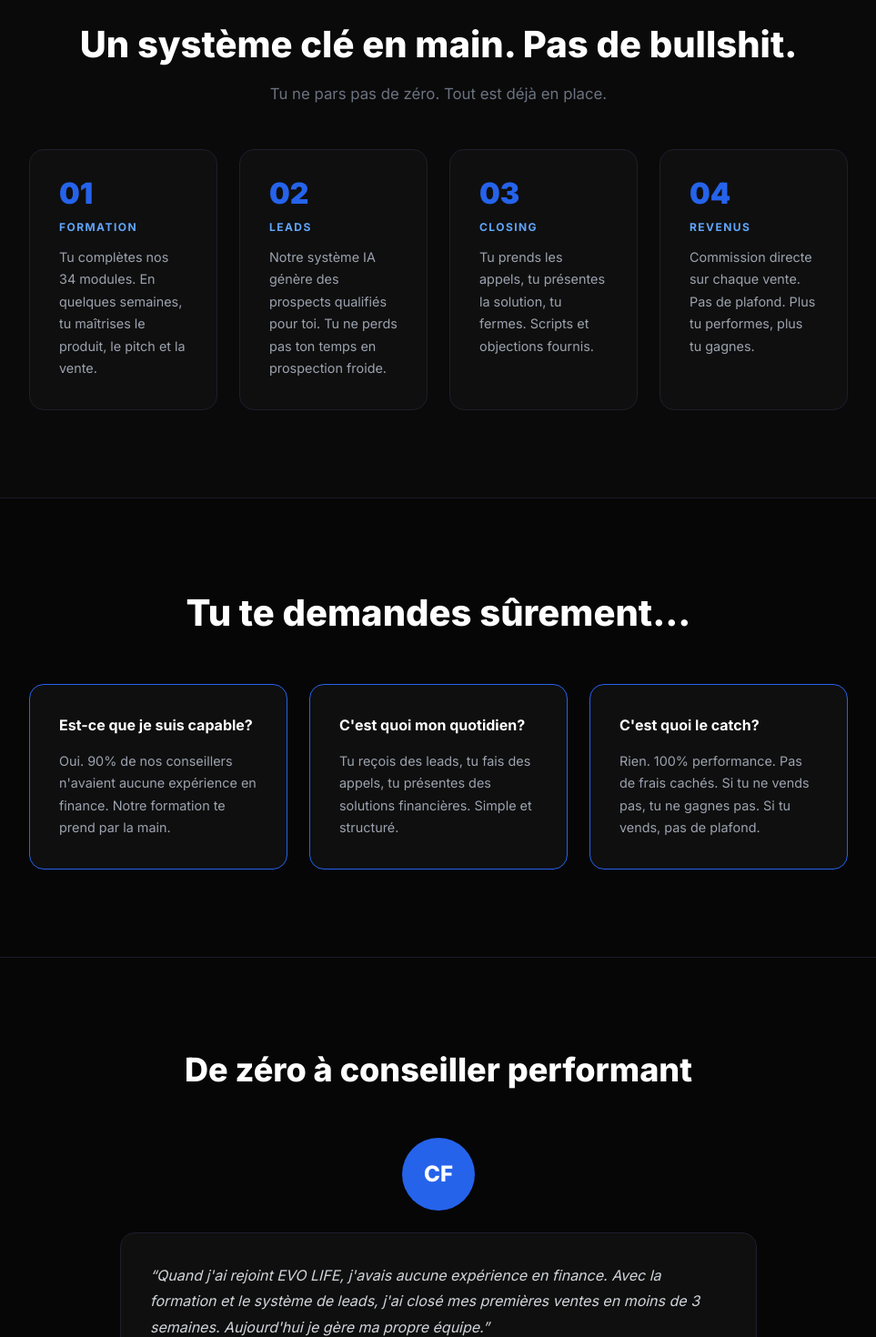
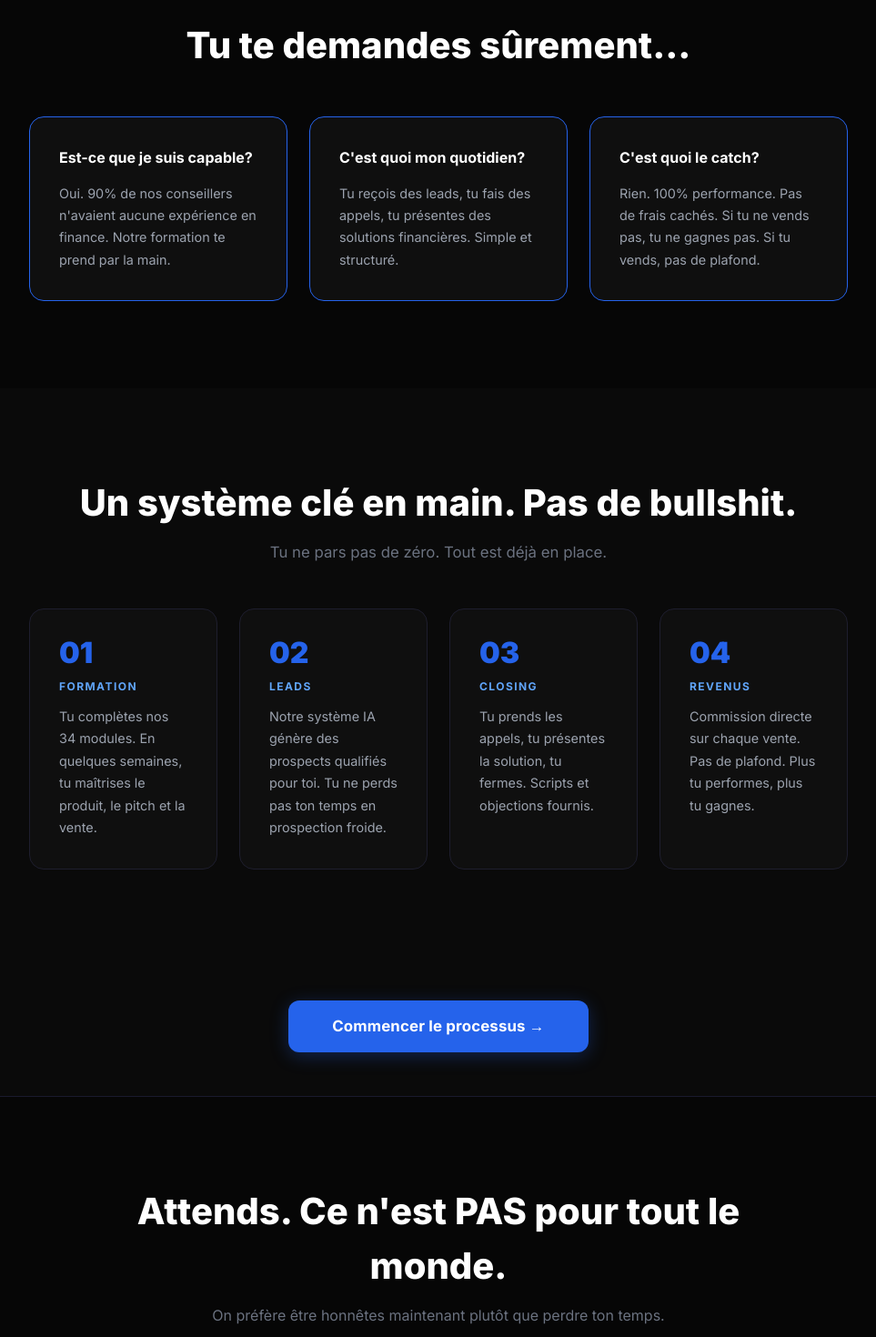
Before and after one commit to marcky5946/Evo-carri-re-, a Next.js app: page / in a window 1280 px wide. Shown: the part 1160-2630 px from the top of the page at 91% size, without its empty margins (158-1121 px from the left). Built offline with nearby package versions, Linux system fonts and the light colour scheme.

Commit message:
fix: CTA names varied + optimal section order for conversion

```diff
--- a/app/page.tsx
+++ b/app/page.tsx
@@ -44,24 +44,6 @@ const fieldWrap: React.CSSProperties = {
   flexDirection: 'column',
   gap: '0',
 }
-
-const advantages = [
-  {
-    icon: '🎓',
-    title: 'Formation complète',
-    text: '34 modules structurés, accessibles en ligne avec coaching live. De zéro à conseiller certifié en 4 à 8 semaines.',
-  },
-  {
-    icon: '🤖',
-    title: 'Leads fournis par IA',
-    text: "Nos systèmes IA qualifient tes prospects et préparent tes rencontres. Tu te concentres sur les clients, l'IA fait le reste.",
-  },
-  {
-    icon: '📊',
-    title: 'Outils de pointe',
-    text: 'CRM dédié, scripts de vente testés, bibliothèque de ressources. Tout est prêt — tu appliques et tu fermes.',
-  },
-]
 
 const comparisonRows = [
   { aspect: 'Formation', evo: '34 modules structurés', autre: 'Manuel PDF ou rien' },
@@ -150,7 +132,7 @@ export default function Home() {
             letterSpacing: '0.02em',
           }}
         >
-          Voir si je suis admissible
+          Postuler
         </a>
       </nav>
 
@@ -256,7 +238,54 @@ export default function Home() {
         </a>
       </section>
 
-
+      {/* ── 3. TU TE DEMANDES SUREMENT ── */}
+      <section style={{ background: '#060606', padding: '6rem 1.5rem', borderTop: '1px solid #1a1a2e' }}>
+        <div style={{ maxWidth: '900px', margin: '0 auto' }}>
+          <h2 style={{
+            color: 'white',
+            fontSize: 'clamp(1.75rem,4vw,2.5rem)',
+            fontWeight: 800,
+            textAlign: 'center',
+            marginBottom: '3rem',
+          }}>
+            Tu te demandes sûrement...
+          </h2>
+          <div style={{
+            display: 'grid',
+            gridTemplateColumns: 'repeat(auto-fit,minmax(260px,1fr))',
+            gap: '1.5rem',
+          }}>
+            {[
+              {
+                question: 'Est-ce que je suis capable?',
+                answer: "Oui. 90% de nos conseillers n'avaient aucune expérience en finance. Notre formation te prend par la main.",
+              },
+              {
+                question: "C'est quoi mon quotidien?",
+                answer: 'Tu reçois des leads, tu fais des appels, tu présentes des solutions financières. Simple et structuré.',
+              },
+              {
+                question: "C'est quoi le catch?",
+                answer: "Rien. 100% performance. Pas de frais cachés. Si tu ne vends pas, tu ne gagnes pas. Si tu vends, pas de plafond.",
+              },
+            ].map((item) => (
+              <div key={item.question} style={{
+                background: '#0f0f0f',
+                border: '1px solid #2563eb',
+                borderRadius: '16px',
+                padding: '2rem',
+              }}>
+                <div style={{ color: 'white', fontWeight: 700, fontSize: '1rem', marginBottom: '1rem' }}>
+                  {item.question}
+                </div>
+                <div style={{ color: '#9ca3af', fontSize: '0.9rem', lineHeight: 1.7 }}>
+                  {item.answer}
+                </div>
+              </div>
+            ))}
+          </div>
+        </div>
+      </section>
 
       {/* ── 4. COMMENT CA FONCTIONNE ── */}
       <section style={{ background: '#0a0a0a', padding: '6rem 1.5rem' }}>
@@ -319,58 +348,130 @@ export default function Home() {
         </div>
       </section>
 
-      {/* ── 5. TU TE DEMANDES SUREMENT ── */}
+      {/* ── CTA between 4-5 ── */}
+      <div style={{ textAlign: 'center', padding: '3rem 1.5rem', background: '#0a0a0a' }}>
+        <a
+          href="#postuler"
+          style={{
+            display: 'inline-block',
+            background: '#2563eb',
+            color: 'white',
+            padding: '1rem 3rem',
+            borderRadius: '12px',
+            fontWeight: 700,
+            fontSize: '1.05rem',
+            textDecoration: 'none',
+            boxShadow: '0 4px 20px rgba(37,99,235,0.3)',
+            letterSpacing: '0.01em',
+          }}
+        >
+          Commencer le processus →
+        </a>
+      </div>
+
+      {/* ── 5. FILTRE ── */}
       <section style={{ background: '#060606', padding: '6rem 1.5rem', borderTop: '1px solid #1a1a2e' }}>
-        <div style={{ maxWidth: '900px', margin: '0 auto' }}>
-          <h2 style={{
-            color: 'white',
-            fontSize: 'clamp(1.75rem,4vw,2.5rem)',
-            fontWeight: 800,
-            textAlign: 'center',
-            marginBottom: '3rem',
-          }}>
-            Tu te demandes sûrement...
+        <div style={{ maxWidth: '800px', margin: '0 auto' }}>
+          <div style={{ textAlign: 'center', marginBottom: '3rem' }}>
+            <h2 style={{ color: 'white', fontSize: 'clamp(1.75rem,4vw,2.5rem)', fontWeight: 800, marginBottom: '0.75rem' }}>
+              Attends. Ce n&apos;est PAS pour tout le monde.
             </h2>
+            <p style={{ color: '#6b7280', fontSize: '1rem' }}>
+              On préfère être honnêtes maintenant plutôt que perdre ton temps.
+            </p>
+          </div>
+
+          <div style={{ display: 'grid', gridTemplateColumns: 'repeat(auto-fit,minmax(320px,1fr))', gap: '2rem' }}>
+            {/* NOT FOR */}
             <div style={{
-            display: 'grid',
-            gridTemplateColumns: 'repeat(auto-fit,minmax(260px,1fr))',
-            gap: '1.5rem',
-          }}>
-            {[
-              {
-                question: 'Est-ce que je suis capable?',
-                answer: "Oui. 90% de nos conseillers n'avaient aucune expérience en finance. Notre formation te prend par la main.",
-              },
-              {
-                question: "C'est quoi mon quotidien?",
-                answer: 'Tu reçois des leads, tu fais des appels, tu présentes des solutions financières. Simple et structuré.',
-              },
-              {
-                question: "C'est quoi le catch?",
-                answer: "Rien. 100% performance. Pas de frais cachés. Si tu ne vends pas, tu ne gagnes pas. Si tu vends, pas de plafond.",
-              },
-            ].map((item) => (
-              <div key={item.question} style={{
               background: '#0f0f0f',
-                border: '1px solid #2563eb',
+              border: '1px solid #3f1010',
               borderRadius: '16px',
               padding: '2rem',
             }}>
-                <div style={{ color: 'white', fontWeight: 700, fontSize: '1rem', marginBottom: '1rem' }}>
-                  {item.question}
+              <div style={{ color: '#f87171', fontWeight: 700, fontSize: '1rem', marginBottom: '1.5rem' }}>
+                ✗ &nbsp;Pas pour toi si...
               </div>
-                <div style={{ color: '#9ca3af', fontSize: '0.9rem', lineHeight: 1.7 }}>
-                  {item.answer}
-                </div>
+              <div style={{ display: 'flex', flexDirection: 'column', gap: '0.9rem' }}>
+                {[
+                  'Tu cherches un revenu garanti sans effort',
+                  "Tu n'es pas prêt à apprendre et te former",
+                  'Tu veux un 9 à 5 confortable sans stress',
+                  "Tu n'es pas à l'aise de parler aux gens",
+                  'Tu veux des résultats sans mettre le travail',
+                ].map((item) => (
+                  <div key={item} style={{ display: 'flex', alignItems: 'flex-start', gap: '0.75rem' }}>
+                    <span style={{ color: '#f87171', flexShrink: 0, marginTop: '2px' }}>✗</span>
+                    <span style={{ color: '#9ca3af', fontSize: '0.9rem', lineHeight: 1.5 }}>{item}</span>
                   </div>
                 ))}
               </div>
             </div>
+
+            {/* FOR */}
+            <div style={{
+              background: '#0f0f0f',
+              border: '1px solid #14532d',
+              borderRadius: '16px',
+              padding: '2rem',
+            }}>
+              <div style={{ color: '#4ade80', fontWeight: 700, fontSize: '1rem', marginBottom: '1.5rem' }}>
+                ✓ &nbsp;Par contre, si...
+              </div>
+              <div style={{ display: 'flex', flexDirection: 'column', gap: '0.9rem' }}>
+                {[
+                  'Tu veux un revenu sans plafond basé sur tes efforts',
+                  'Tu es prêt à apprendre un nouveau métier',
+                  'Tu veux un système qui travaille pour toi',
+                  'Tu aimes aider les gens',
+                  'Tu es prêt à te dépasser',
+                ].map((item) => (
+                  <div key={item} style={{ display: 'flex', alignItems: 'flex-start', gap: '0.75rem' }}>
+                    <span style={{ color: '#4ade80', flexShrink: 0, marginTop: '2px' }}>✓</span>
+                    <span style={{ color: '#d1d5db', fontSize: '0.9rem', lineHeight: 1.5 }}>{item}</span>
+                  </div>
+                ))}
+              </div>
+              <div style={{
+                marginTop: '1.5rem',
+                padding: '1rem',
+                background: 'rgba(37,99,235,0.1)',
+                border: '1px solid rgba(37,99,235,0.3)',
+                borderRadius: '10px',
+                color: '#60a5fa',
+                fontWeight: 600,
+                fontSize: '0.9rem',
+                textAlign: 'center',
+              }}>
+                Alors tu es probablement fait pour EVO LIFE.
+              </div>
+            </div>
+          </div>
+        </div>
       </section>
 
+      {/* ── CTA between 5-6 ── */}
+      <div style={{ textAlign: 'center', padding: '3rem 1.5rem', background: '#060606' }}>
+        <a
+          href="#postuler"
+          style={{
+            display: 'inline-block',
+            background: '#2563eb',
+            color: 'white',
+            padding: '1rem 3rem',
+            borderRadius: '12px',
+            fontWeight: 700,
+            fontSize: '1.05rem',
+            textDecoration: 'none',
+            boxShadow: '0 4px 20px rgba(37,99,235,0.3)',
+            letterSpacing: '0.01em',
+          }}
+        >
+          Postuler maintenant →
+        </a>
+      </div>
 
-
-      {/* ── 7. PARCOURS DE CHARLES ── */}
+      {/* ── 6. PARCOURS DE CHARLES ── */}
       <section style={{ background: '#060606', padding: '6rem 1.5rem', borderTop: '1px solid #1a1a2e' }}>
         <div style={{ maxWidth: '700px', margin: '0 auto', textAlign: 'center' }}>
           <h2 style={{
@@ -441,88 +542,7 @@ export default function Home() {
         </div>
       </section>
 
-      {/* ── 8. FILTRE ── */}
-      <section style={{ background: '#060606', padding: '6rem 1.5rem', borderTop: '1px solid #1a1a2e' }}>
-        <div style={{ maxWidth: '800px', margin: '0 auto' }}>
-          <div style={{ textAlign: 'center', marginBottom: '3rem' }}>
-            <h2 style={{ color: 'white', fontSize: 'clamp(1.75rem,4vw,2.5rem)', fontWeight: 800, marginBottom: '0.75rem' }}>
-              Attends. Ce n&apos;est PAS pour tout le monde.
-            </h2>
-            <p style={{ color: '#6b7280', fontSize: '1rem' }}>
-              On préfère être honnêtes maintenant plutôt que perdre ton temps.
-            </p>
-          </div>
-
-          <div style={{ display: 'grid', gridTemplateColumns: 'repeat(auto-fit,minmax(320px,1fr))', gap: '2rem' }}>
-            {/* NOT FOR */}
-            <div style={{
-              background: '#0f0f0f',
-              border: '1px solid #3f1010',
-              borderRadius: '16px',
-              padding: '2rem',
-            }}>
-              <div style={{ color: '#f87171', fontWeight: 700, fontSize: '1rem', marginBottom: '1.5rem' }}>
-                ✗ &nbsp;Pas pour toi si...
-              </div>
-              <div style={{ display: 'flex', flexDirection: 'column', gap: '0.9rem' }}>
-                {[
-                  'Tu cherches un revenu garanti sans effort',
-                  'Tu n\'es pas prêt à apprendre et te former',
-                  'Tu veux un 9 à 5 confortable sans stress',
-                  'Tu n\'es pas à l\'aise de parler aux gens',
-                  'Tu veux des résultats sans mettre le travail',
-                ].map((item) => (
-                  <div key={item} style={{ display: 'flex', alignItems: 'flex-start', gap: '0.75rem' }}>
-                    <span style={{ color: '#f87171', flexShrink: 0, marginTop: '2px' }}>✗</span>
-                    <span style={{ color: '#9ca3af', fontSize: '0.9rem', lineHeight: 1.5 }}>{item}</span>
-                  </div>
-                ))}
-              </div>
-            </div>
-
-            {/* FOR */}
-            <div style={{
-              background: '#0f0f0f',
-              border: '1px solid #14532d',
-              borderRadius: '16px',
-              padding: '2rem',
-            }}>
-              <div style={{ color: '#4ade80', fontWeight: 700, fontSize: '1rem', marginBottom: '1.5rem' }}>
-                ✓ &nbsp;Par contre, si...
-              </div>
-              <div style={{ display: 'flex', flexDirection: 'column', gap: '0.9rem' }}>
-                {[
-                  'Tu veux un revenu sans plafond basé sur tes efforts',
-                  'Tu es prêt à apprendre un nouveau métier',
-                  'Tu veux un système qui travaille pour toi',
-                  'Tu aimes aider les gens',
-                  'Tu es prêt à te dépasser',
-                ].map((item) => (
-                  <div key={item} style={{ display: 'flex', alignItems: 'flex-start', gap: '0.75rem' }}>
-                    <span style={{ color: '#4ade80', flexShrink: 0, marginTop: '2px' }}>✓</span>
-                    <span style={{ color: '#d1d5db', fontSize: '0.9rem', lineHeight: 1.5 }}>{item}</span>
-                  </div>
-                ))}
-              </div>
-              <div style={{
-                marginTop: '1.5rem',
-                padding: '1rem',
-                background: 'rgba(37,99,235,0.1)',
-                border: '1px solid rgba(37,99,235,0.3)',
-                borderRadius: '10px',
-                color: '#60a5fa',
-                fontWeight: 600,
-                fontSize: '0.9rem',
-                textAlign: 'center',
-              }}>
-                Alors tu es probablement fait pour EVO LIFE.
-              </div>
-            </div>
-          </div>
-        </div>
-      </section>
-
-      {/* ── 9. COMPARAISON ── */}
+      {/* ── 7. COMPARAISON ── */}
       <section style={{ background: '#0a0a0a', padding: '6rem 1.5rem' }}>
         <div style={{ maxWidth: '900px', margin: '0 auto' }}>
           <h2 style={{
@@ -575,7 +595,7 @@ export default function Home() {
         </div>
       </section>
 
-      {/* ── 10. FORMULAIRE ── */}
+      {/* ── 8. FORMULAIRE ── */}
       <section id="postuler" style={{
         background: '#0a0a0a',
         padding: '6rem 1.5rem',
@@ -917,7 +937,7 @@ export default function Home() {
                   {[
                     { num: '1', title: 'Évaluation', text: 'On examine ta candidature dans les 24–48h.' },
                     { num: '2', title: 'Appel exploratoire', text: 'Si ton profil est retenu, on te contacte pour un appel de 15 minutes.' },
-                    { num: '3', title: 'Onboarding', text: 'Si c\'est un bon fit, tu commences ta formation immédiatement.' },
+                    { num: '3', title: 'Onboarding', text: "Si c'est un bon fit, tu commences ta formation immédiatement." },
                   ].map((step) => (
                     <div key={step.num} style={{
                       display: 'flex',
@@ -988,7 +1008,7 @@ export default function Home() {
         </div>
       </section>
 
-      {/* ── 11. FAQ ── */}
+      {/* ── 9. FAQ ── */}
       <section style={{ background: '#060606', padding: '6rem 1.5rem', borderTop: '1px solid #1a1a2e' }}>
         <div style={{ maxWidth: '700px', margin: '0 auto' }}>
           <h2 style={{
@@ -1004,7 +1024,7 @@ export default function Home() {
         </div>
       </section>
 
-      {/* ── 12. FOOTER CTA ── */}
+      {/* ── 10. FOOTER CTA ── */}
       <section style={{
         background: '#1d4ed8',
         padding: '5rem 1.5rem',
@@ -1030,11 +1050,11 @@ export default function Home() {
             letterSpacing: '0.02em',
           }}
         >
-          Commencer le processus →
+          Rejoindre EVO LIFE →
         </a>
       </section>
 
-      {/* ── 13. FOOTER ── */}
+      {/* ── 11. FOOTER ── */}
       <footer style={{
         padding: '2rem',
         background: '#050505',
```
Lines whose indentation alone changed are shown as unchanged.
